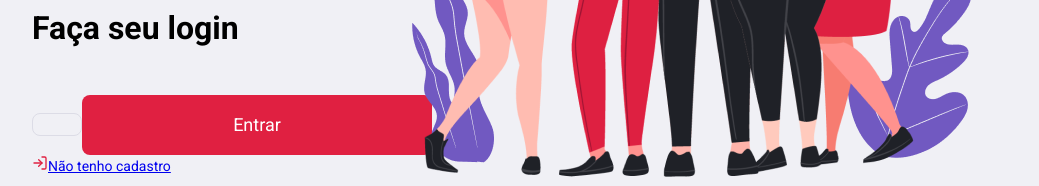
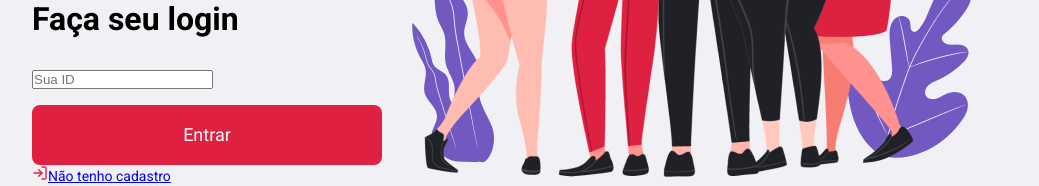
Before and after one commit to thamirisbalbi/omnistack-frontend-react, a React (Create React App) app: page / in a window 1280 px wide. Shown: the part 510-696 px from the top of the page, without its empty margins (120-1159 px from the left). Built offline with nearby package versions, Linux system fonts and the light colour scheme.

Commit message:
Conserta erro de digitação

```diff
--- a/src/pages/login/index.js
+++ b/src/pages/login/index.js
@@ -17,7 +17,7 @@ export default function Login() {
             <form>
                 <h1>Faça seu login</h1>
 
-                <imput placeholder="Sua ID" />
+                <input placeholder="Sua ID" />
                 <button className='button' type="submit">Entrar</button>
 
                 <a href="/register">
```
